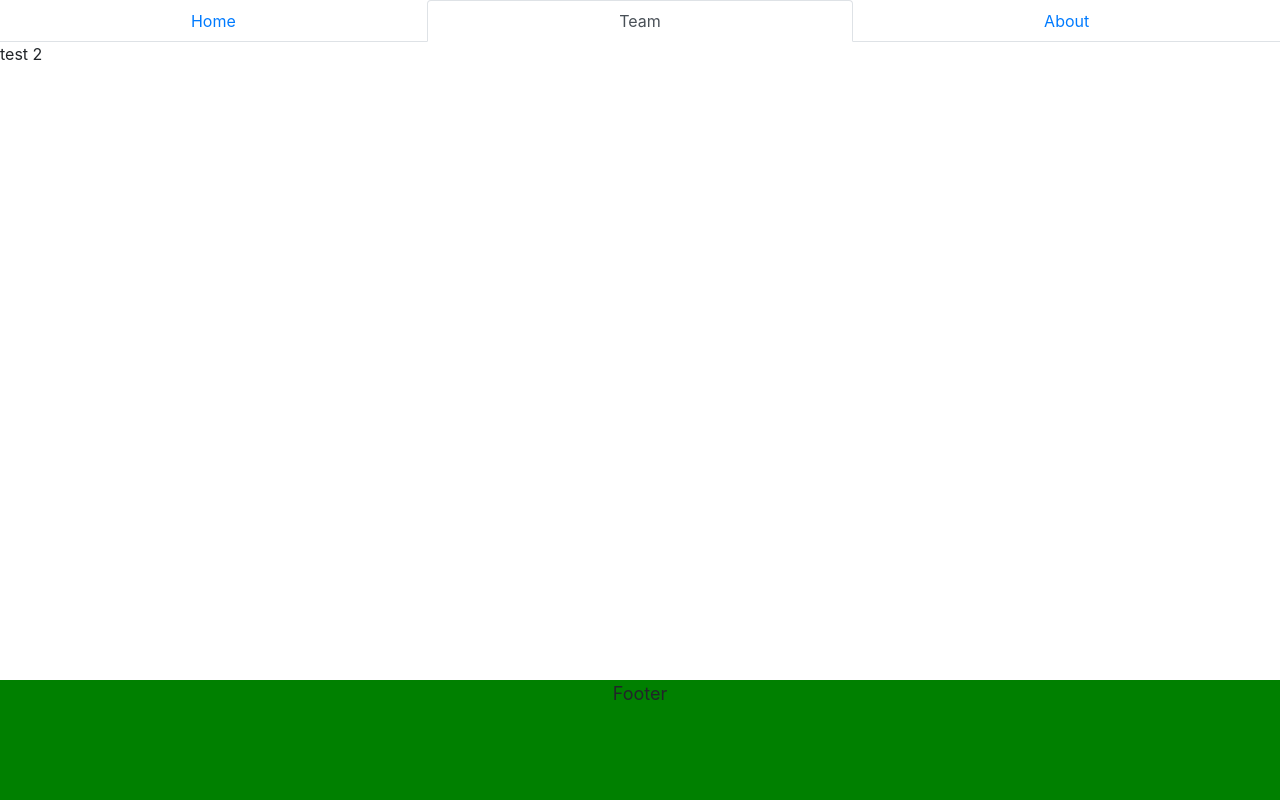
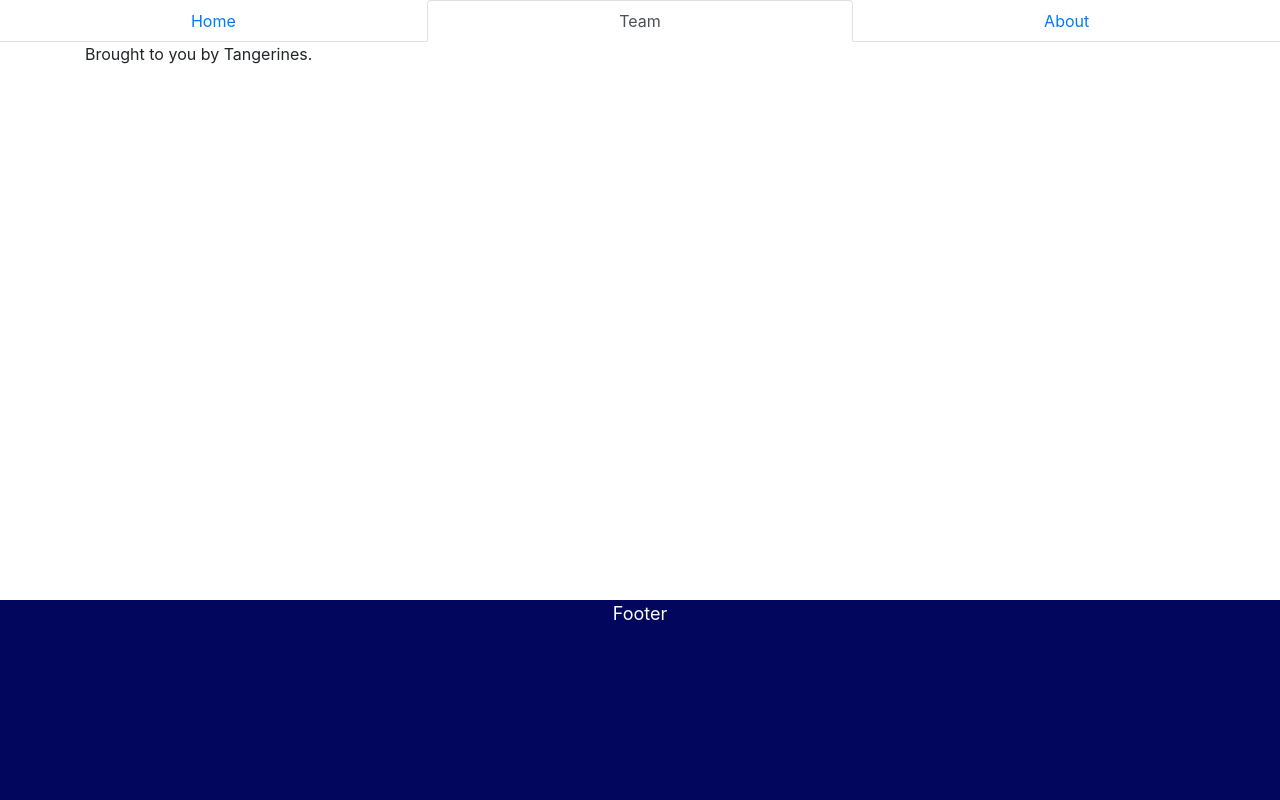
Before and after one commit to rshe01/Joblist, a Django app: page / in a window 1280 px wide, after a click on "Team". Run offline with Django 3.2, Linux system fonts and the light colour scheme; data that the repository does not hold is empty; some libraries are stand-ins or nearby versions.

Commit message:
cleaning up card design

```diff
--- a/joblist/scraper/static/style.css
+++ b/joblist/scraper/static/style.css
@@ -1,21 +1,23 @@
-.footer {
-  background-color: green;
+.footerStyle {
+  background-color: #02075d;
+  color: white;
+  width: 100%;
+  height: 25vh;
   position: absolute;
   bottom: 0;
-  width: 100%;
-  height: 15vh;
   font-size: large;
   text-align: center;
 }
 
 .page-container {
+  position: relative;
   min-height: 100vh;
-  position: relative;
 }
 
 .content {
-  padding-bottom: 15vh;
+  padding-bottom: 25vh;
 }
-.test {
+
+.richard {
   font-size: 100px;
 }
--- a/joblist/scraper/templates/footer.html
+++ b/joblist/scraper/templates/footer.html
@@ -1,3 +1,7 @@
-<div class="footer">
-    <div>Footer</div>
-</div>
+
+<!doctype html>
+<html lang="en">
+    <div class="footerStyle">
+        <div>Footer</div>
+    </div>
+</html>
--- a/joblist/scraper/templates/nav.html
+++ b/joblist/scraper/templates/nav.html
@@ -8,23 +8,28 @@
 <div class="tab-content">
     <div class="tab-pane fade show active" id="home">
         <div class="container">
+            <section style="display:flex; flex-wrap: wrap; justify-content: space-around; align-content: space-around;">
                 {% for i in content%}
                     {% for items in i%}
-                    <li style="width: 18rem" class="card">
-                        <section class="card-body">
+                        <section style="max-width: 20rem; margin-top: 1rem; margin-bottom: 1rem;" class="card border-dark">
+                            <div class="card-header"><b>{{items.3}}</b></div>
+                            <div class="card-body">
                                 <h6 class="card-title">
                                     <a href="https://www.indeed.com/viewjob?jk={{items.1}}">{{items.0}}</a>
-                                    - <b>{{items.3}}</b>
+                                    <div>{{items.2}}</div>
                                 </h6>
-                            <div class="card-subtitle mb-2 text-muted">{{items.2}}</div>
                                 <p class="card-text">{{items.4}}</p>
+                            </div>
                         </section>
-                    </li>
                     {%endfor%}
                 {%endfor%}
+            </section>
+
         </div>
     </div>
-    <div class="tab-pane fade" id="team">test 2</div>
+    <div class="tab-pane fade" id="team">
+        <p class="container">Brought to you by Tangerines.</p>
+    </div>
     <div class="tab-pane fade" id="about">
         <p class="container">Joblist is a simple web scraper built by Jonathan and Richard to minimize the time it takes to search for internships.</p>
     </div>
```
Lines whose indentation alone changed are shown as unchanged.
